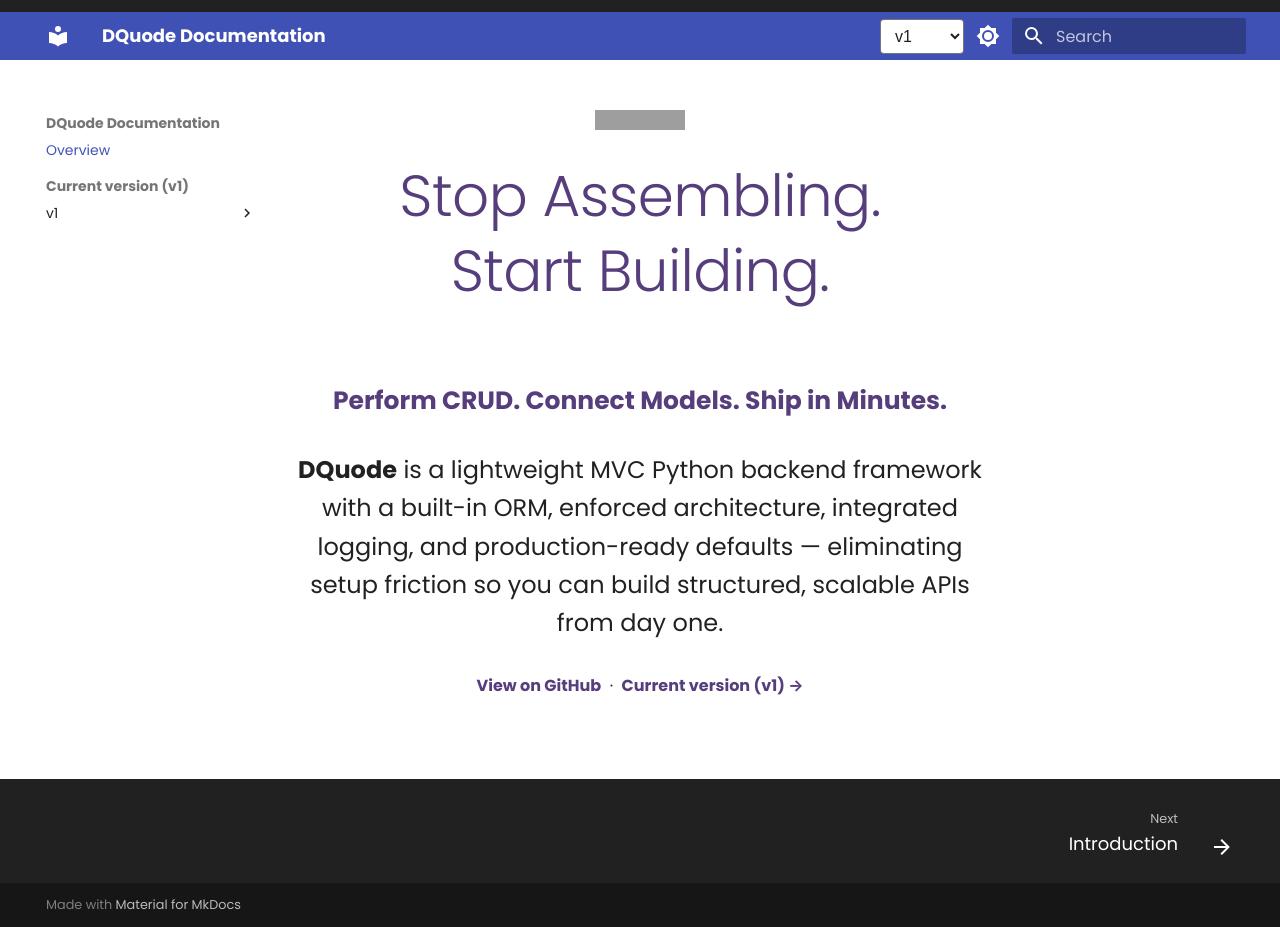
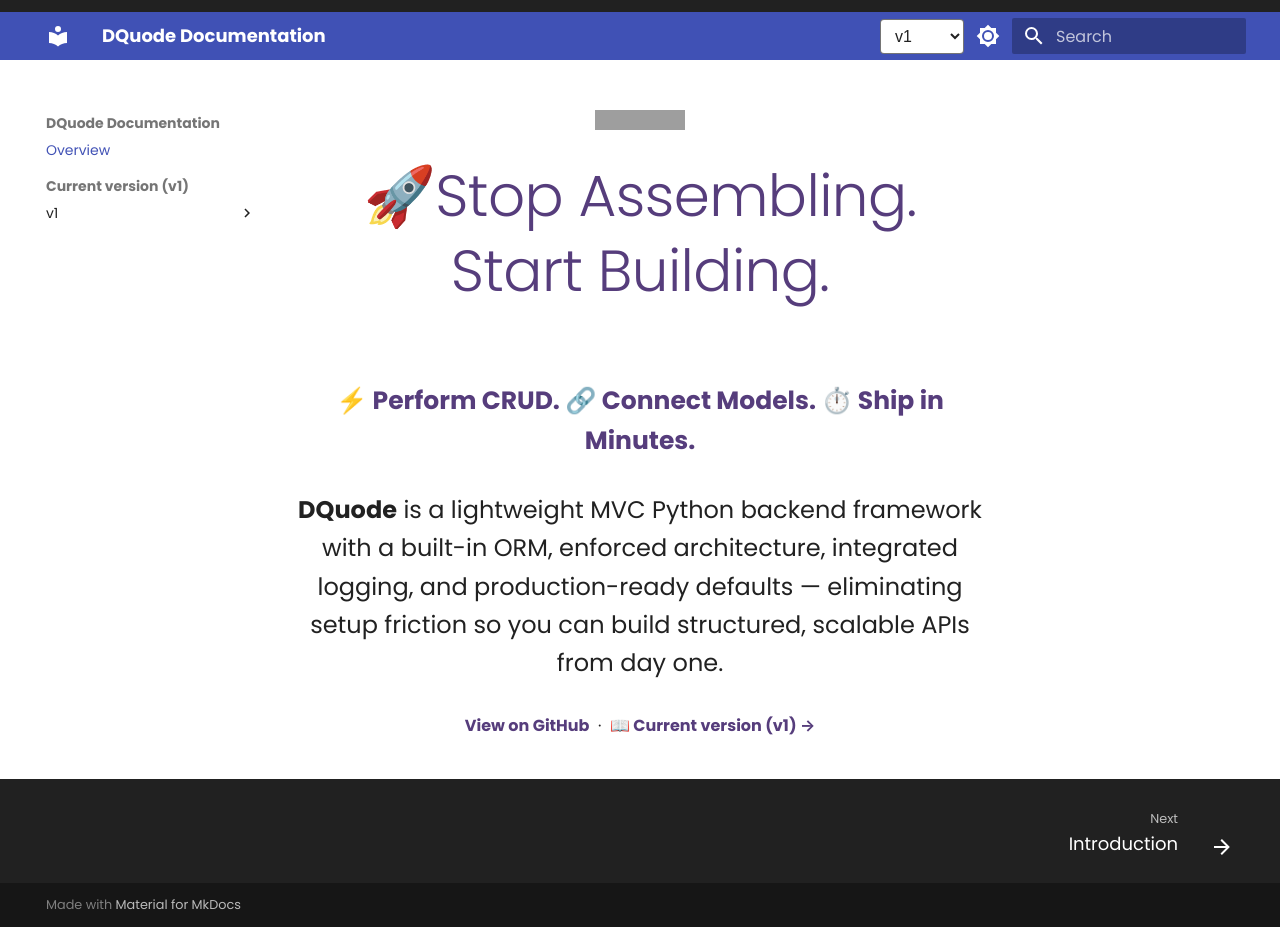
Before and after one commit to dreem-projects/dq-docs, an MkDocs documentation site: the page built from docs/index.md, in a window 1280 px wide and 927 px high. Built offline with MkDocs 1.6.1 and Material for MkDocs 9.7.7, drawn with Linux system fonts in a browser that asks for light colours; grey boxes are pictures that could not be loaded.

```diff
--- a/docs/index.md
+++ b/docs/index.md
@@ -2,11 +2,11 @@
 <div align="center" style="margin-bottom: 2rem;">
   <img src="https://img.shields.io/badge/DQuode-Python%20Backend-blueviolet?style=for-the-badge&logo=python" alt="DQuode Python Backend" /><br>
  <h1 style="margin-top: 1rem; font-size: 2.9rem; color:#563d7c;">
-  Stop Assembling. <br />Start Building.
+  🚀Stop Assembling. <br />Start Building.
 </h1>
 
 <p style="font-size:1.25rem; font-weight:600; margin-top:0.5rem; color:#563d7c;">
-  Perform CRUD. Connect Models. Ship in Minutes.
+  ⚡ Perform CRUD. 🔗 Connect Models. ⏱️ Ship in Minutes.
 </p>
 
 <p style="font-size:1.2rem; max-width:720px; margin:1.5rem auto;">
@@ -15,6 +15,6 @@
   <p style="margin-top: 1.5rem;">
     <a href="https://dreem-projects.github.io/dq-docs/v1/" style="color:#563d7c; font-weight: bold;">View on GitHub</a>
     &nbsp;·&nbsp;
-    <a href="v1/" style="color:#563d7c; font-weight: bold;">Current version (v1) →</a>
+    <a href="v1/" style="color:#563d7c; font-weight: bold;">📖 Current version (v1) →</a>
   </p>
 </div>
```
Also changed, not shown: README.md (+20 -1 lines).
